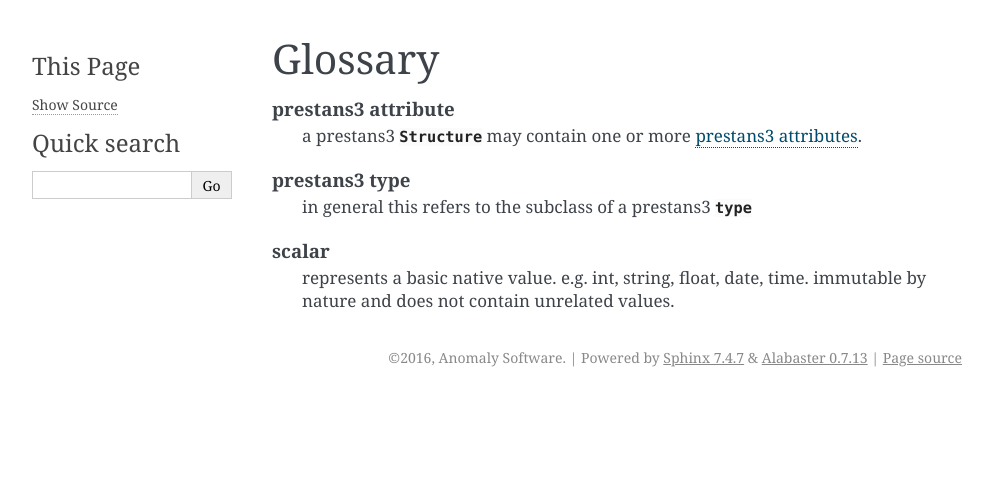
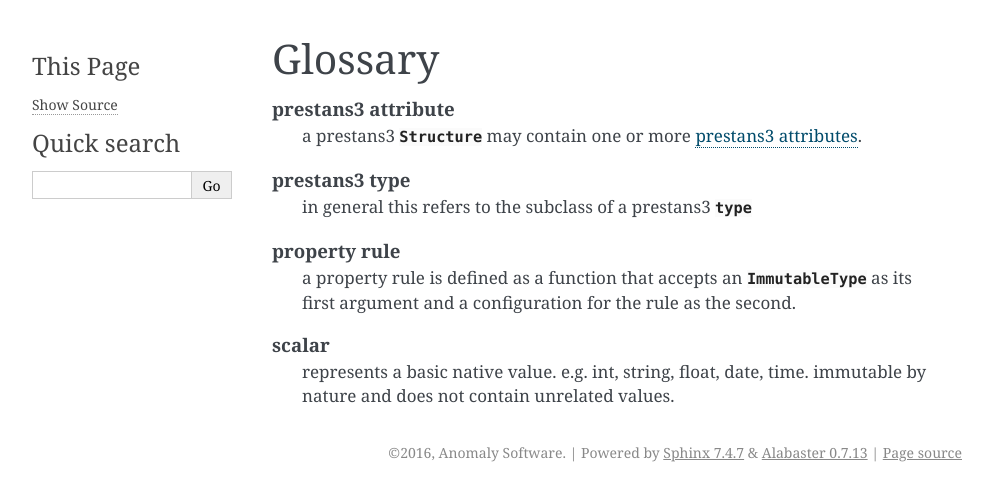
Before and after one commit to coderatchet/prestans3, a Sphinx documentation site: the page built from docs/source/glossary.rst, in a window 1280 px wide. Shown: the top 501 px of the page, without its empty margins (148-1141 px from the left). Built offline with Sphinx 7.4.7, drawn with Linux system fonts in a browser that asks for light colours; pages that are not in the unit, such as notebooks, are missing from menus.

Commit message:
added property rule term to glossary and updated references

```diff
--- a/docs/source/conf.py
+++ b/docs/source/conf.py
@@ -84,6 +84,9 @@ rst_epilog = """
 
 .. |attribute|  replace:: :term:`prestans3 attribute`
 .. |attributes|  replace:: :term:`prestans3 attributes<prestans3 attribute>`
+
+.. |rule|  replace:: :term:`property rule`
+.. |rules|  replace:: :term:`property rules<property rule>`
 
 .. |emdash|  unicode:: U+2014  .. em dash
 .. |hellip|  unicode:: U+2026 .. ellipsis
--- a/docs/source/glossary.rst
+++ b/docs/source/glossary.rst
@@ -14,6 +14,10 @@ Glossary
     prestans3 type
         in general this refers to the subclass of a prestans3 :class:`type <prestans3.types>`
 
+    property rule
+        a property rule is defined as a function that accepts an |ImmutableType| as its first argument and a
+        configuration for the rule as the second.
+
     scalar
         represents a basic native value. e.g. int, string, float, date, time. immutable by nature and does not contain
         unrelated values.
```
Also changed, not shown: 1 other file.
